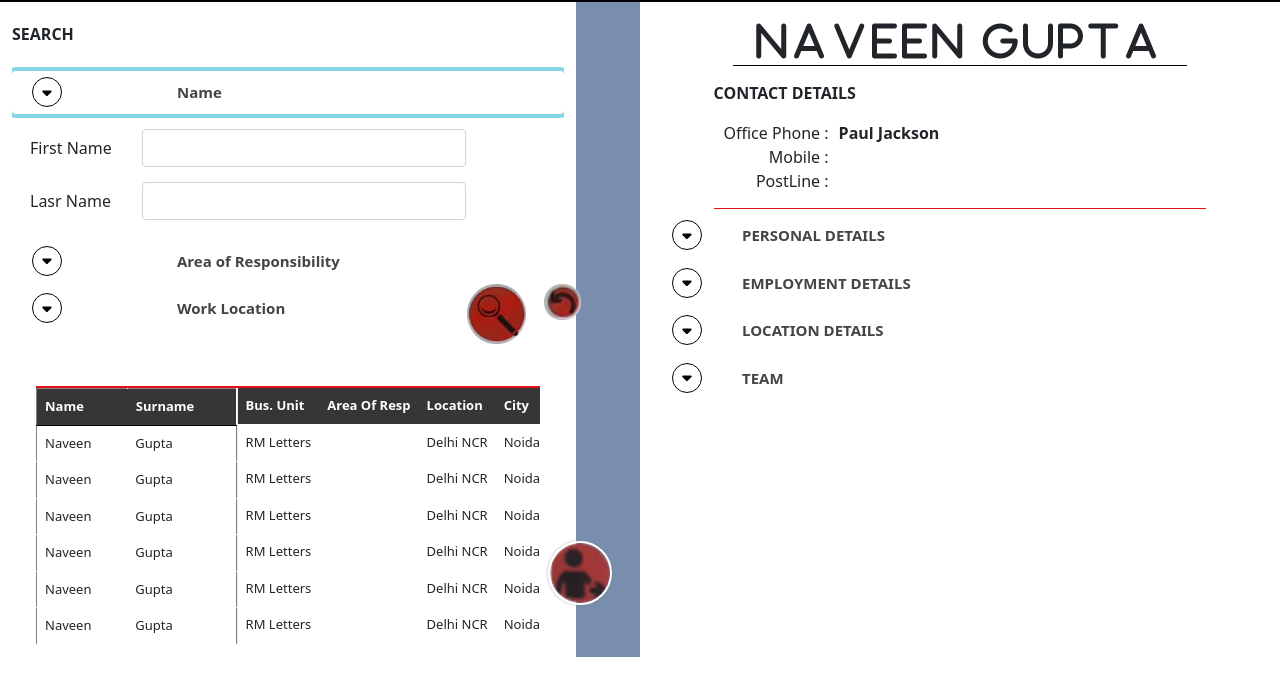
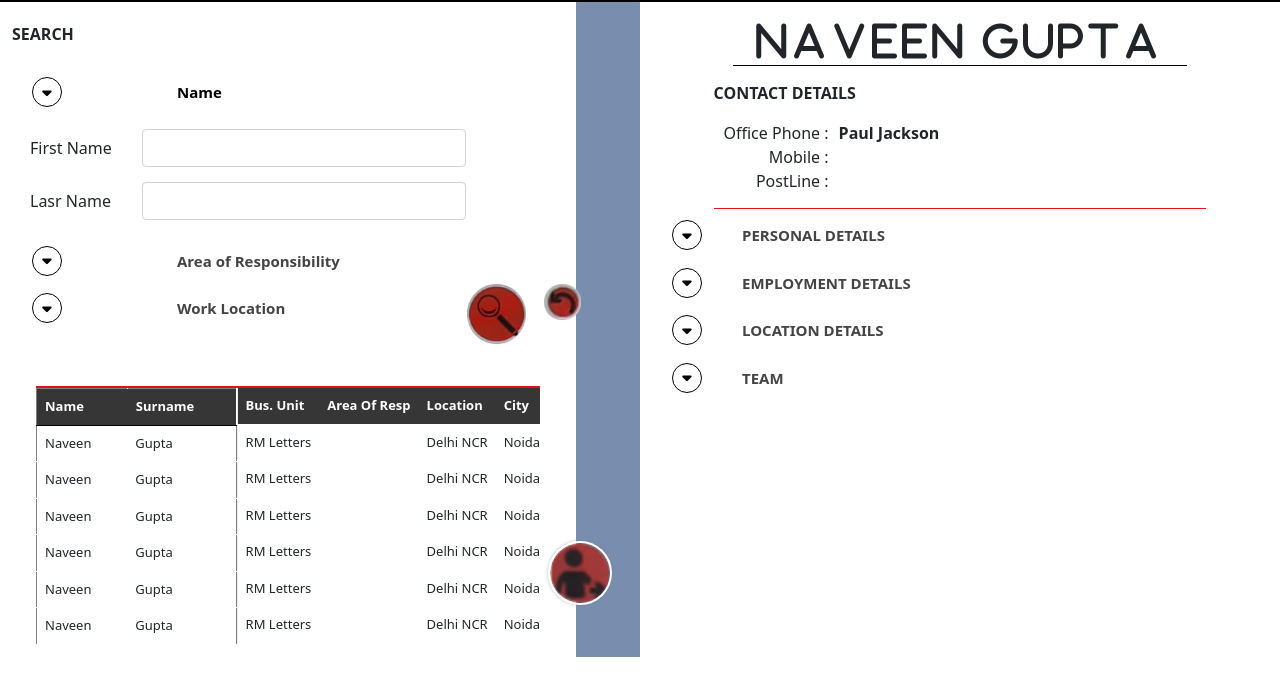
Before and after one commit to 1sahilm/royal, a plain HTML site: page index.html in a window 1280 px wide. Both pictures are taken after a click on the button "Name". Shown: the part 102-798 px from the top of the page. Drawn offline with nearby package versions, Linux system fonts and the light colour scheme.

Commit message:
new deisgn

```diff
--- a/css/style.css
+++ b/css/style.css
@@ -400,3 +400,9 @@ left: 42%;
 .btn-check:active+.btn-info:focus, .btn-check:checked+.btn-info:focus, .btn-info.active:focus, .btn-info:active:focus, .show>.btn-info.dropdown-toggle:focus{
   box-shadow: 0 0 0 0.25rem transparent !important;
 }
+.btn-check:focus+.btn-info, .btn-info:focus {
+  color: #000;
+  background-color: transparent !important;
+  border-color: transparent !important;
+  box-shadow: 0 0 0 0.25rem transparent !important;
+}
```
